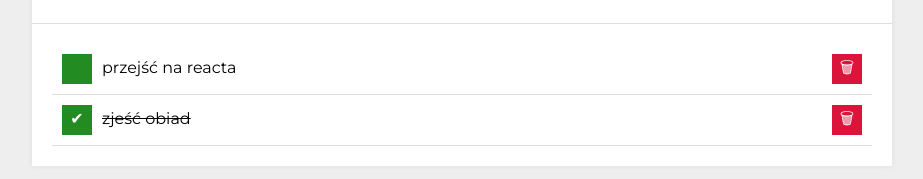
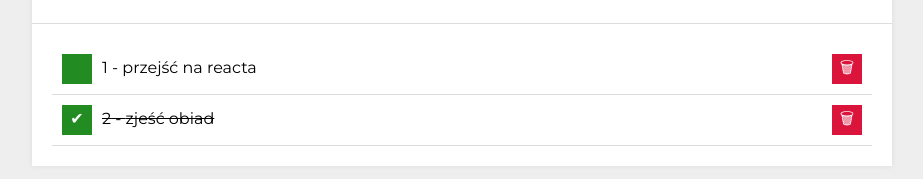
Before and after one commit to Marta-Pabierowska/Todo-List, a React (Create React App) app: page / in a window 1280 px wide. Shown: the part 306-485 px from the top of the page, without its empty margins (178-1101 px from the left). Built offline with nearby package versions, Linux system fonts and the light colour scheme.

Commit message:
id added to tasks

```diff
--- a/src/Tasks/index.js
+++ b/src/Tasks/index.js
@@ -5,10 +5,9 @@ const Tasks = ({ tasks, hideDone, removeTask, toggleTaskDone }) => (
     {tasks.map(task => (
       <li
         key={task.id}
-        className={`tasks__item${
-          task.done && hideDone
-          ? " tasks__item--hidden"
-          : ""}`
+        className={`tasks__item${task.done && hideDone
+            ? " tasks__item--hidden"
+            : ""}`
         }
       >
         <button
@@ -20,7 +19,7 @@ const Tasks = ({ tasks, hideDone, removeTask, toggleTaskDone }) => (
         <span className={
           `"tasks__content${task.done ? " tasks__content--done" : ""}`
         }>
-          {task.content}
+          {task.id} - {task.content}
         </span>
         <button
           className="tasks__button tasks__button--remove"
```
